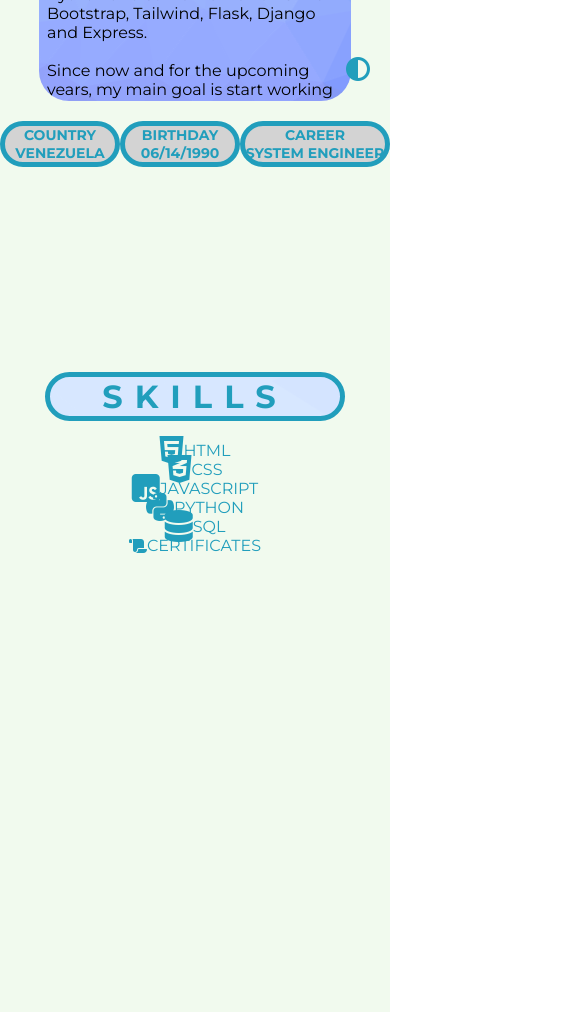
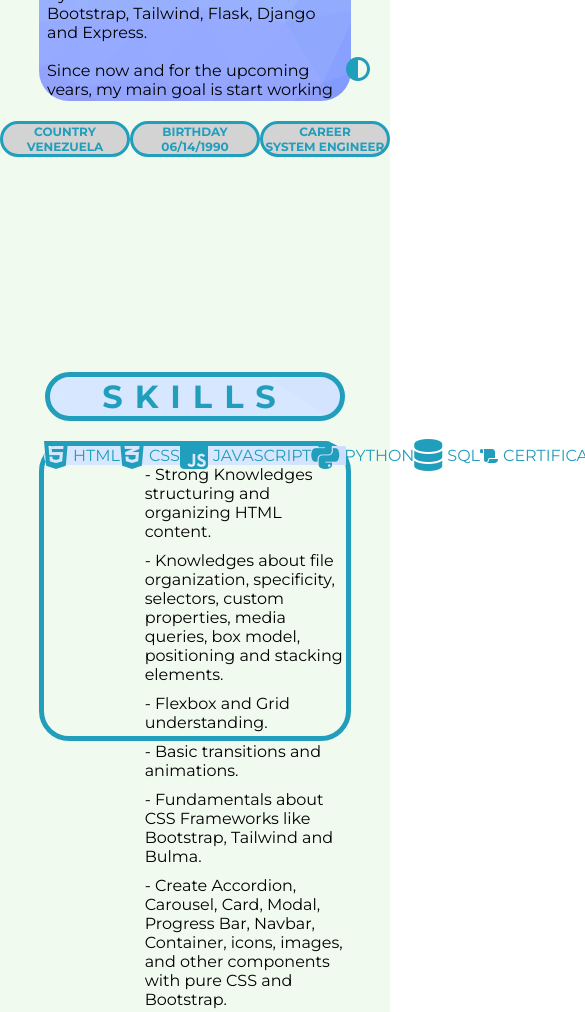
Before and after one commit to gfernan24373/Portfolio-website, a plain HTML site: page index.html in a window 390 px wide. Shown: the part 540-1552 px from the top of the page, 585 px wide, since content can reach past the window. Drawn offline with nearby package versions, Linux system fonts and the light colour scheme.

Commit message:
styling web components

```diff
--- a/styles.css
+++ b/styles.css
@@ -54,6 +54,23 @@ button {
 	background-color: var(--background);
 }
 
+.animated {
+	animation: animated 800ms forwards;
+}
+
+@keyframes animated {
+	0% { opacity: 0; }
+	100% { opacity: 1; }
+}
+
+.hide {
+	display: none;
+}
+
+.add-white {
+	color: var(--text-select);
+}
+
 /*----------------- Navbar ----------------- */
 
 .navbar {
@@ -84,8 +101,7 @@ button {
 	display: none;
 }
 
-.wrapper-options > a:active, .wrapper-options > a:focus,
-.wrapper-options > a:hover {
+.wrapper-options > a:active, .wrapper-options > a:hover {
 	color: var(--text-select);
 	transform: scale(0.9);
 	transition: 800ms;
@@ -128,8 +144,7 @@ button {
 		100% { opacity: 1; height: 90px; }
 	}
 
-	.wrapper-options > a:active, .wrapper-options > a:focus,
-	.wrapper-options > a:hover {
+	.wrapper-options > a:active, .wrapper-options > a:hover {
 		color: var(--text-select);
 		transform: scale(0.9);
 		transition: 800ms;
@@ -208,7 +223,7 @@ button {
 	flex-direction: column;
 	width: 260px;
 	color: var(--primary-color);
-	border: 5px solid var(--primary-color);
+	border: 3px solid var(--primary-color);
 	background-color: lightgrey;
 	border-radius: 30px;
 }
@@ -236,12 +251,102 @@ button {
 	}
 
 	.wrapper-dates .center:nth-child(1), .wrapper-dates .center:nth-child(2), .wrapper-dates .center:nth-child(3) {
-		width: 150px;
+		width: 130px;
 
 	}
 
 	.wrapper-dates .center:nth-child(1) > h1, .wrapper-dates .center:nth-child(2) > h1, .wrapper-dates .center:nth-child(3) > h1 {
-		font-size: 14px;
+		font-size: 12px;
 
 	}
 }
+
+/*----------------- SKILLS ----------------- */
+
+.wrapper-skills {
+	display: grid;
+	grid-template-columns: 1fr 1fr 1fr;
+	grid-template-rows: 30px;
+	grid-template-areas:
+	"skill description description"
+	"skill description description"
+	"skill description description"
+	"skill description description"
+	"skill description description";
+	width: 80%;
+	height: 400px;
+	border: 5px solid var(--primary-color);
+	border-radius: 30px;
+}
+
+.options {
+	grid-area: skill;
+	display: grid;
+	justify-items: center;
+	grid-row-gap: 10px;
+	background-image: url(images/cool-bg.png);
+	border-top-left-radius: 30px;
+	border-bottom-left-radius: 26px;
+}
+
+.options > a {
+	width: 150px;
+	display: flex;
+	justify-content: start;
+	column-gap: 5px;
+}
+
+.options > a:hover {
+	color: var(--text-select);
+	transition: 800ms;
+}
+
+.skill-content {
+	grid-area: description;
+	display: grid;
+	align-content: center;
+	grid-row-gap: 10px;
+
+}
+
+.certificate {
+	width: 50%;
+	height: auto;
+	cursor: pointer;
+}
+
+.splide__slide {
+	display: flex;
+	justify-content: center;
+	align-items: center;
+	border-radius: 2rem;
+	background-color: var(--background);
+}
+
+@media only screen and (max-width: 539px) {
+	.wrapper-skills {
+	display: grid;
+	grid-template-columns: 1fr 1fr 1fr;
+	grid-template-rows: 15px;
+	grid-template-areas:
+	"skill skill skill"
+	"skill skill skill"
+	". description description"
+	". description description"
+	". description description";
+	width: 80%;
+	height: 300px;
+	border: 5px solid var(--primary-color);
+	border-radius: 30px;
+	}
+
+	.options {
+		display: flex;
+		width: 100%;
+	}
+
+	.options > a {
+		width: 50%;
+	}
+
+}
```
